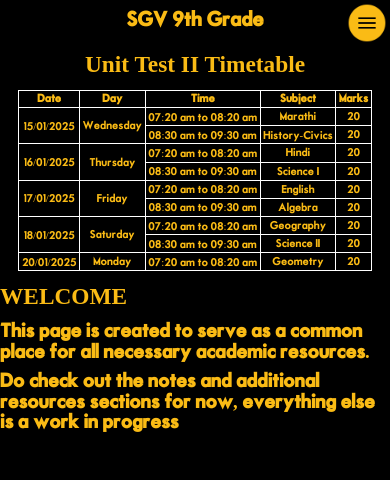
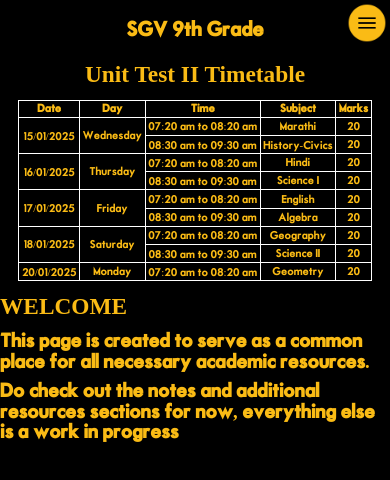
Before and after one commit to DhanushVDPT/sgvnext, a Next.js app: page / in a window 390 px wide. Shown: the top 480 px of the page. Built offline with nearby package versions, Linux system fonts and the light colour scheme; a web font is replaced by a local one.

Commit message:
Update global.css sgv9 title margintop

```diff
--- a/styles/global.css
+++ b/styles/global.css
@@ -152,6 +152,9 @@ li a:visited{
     .hamburger{
         cursor: pointer;
     }
+    .mobiletitle{
+        margin-top: 1em;
+    }
     .nav-bar{
         height: 100vh;
         position: fixed;
```
